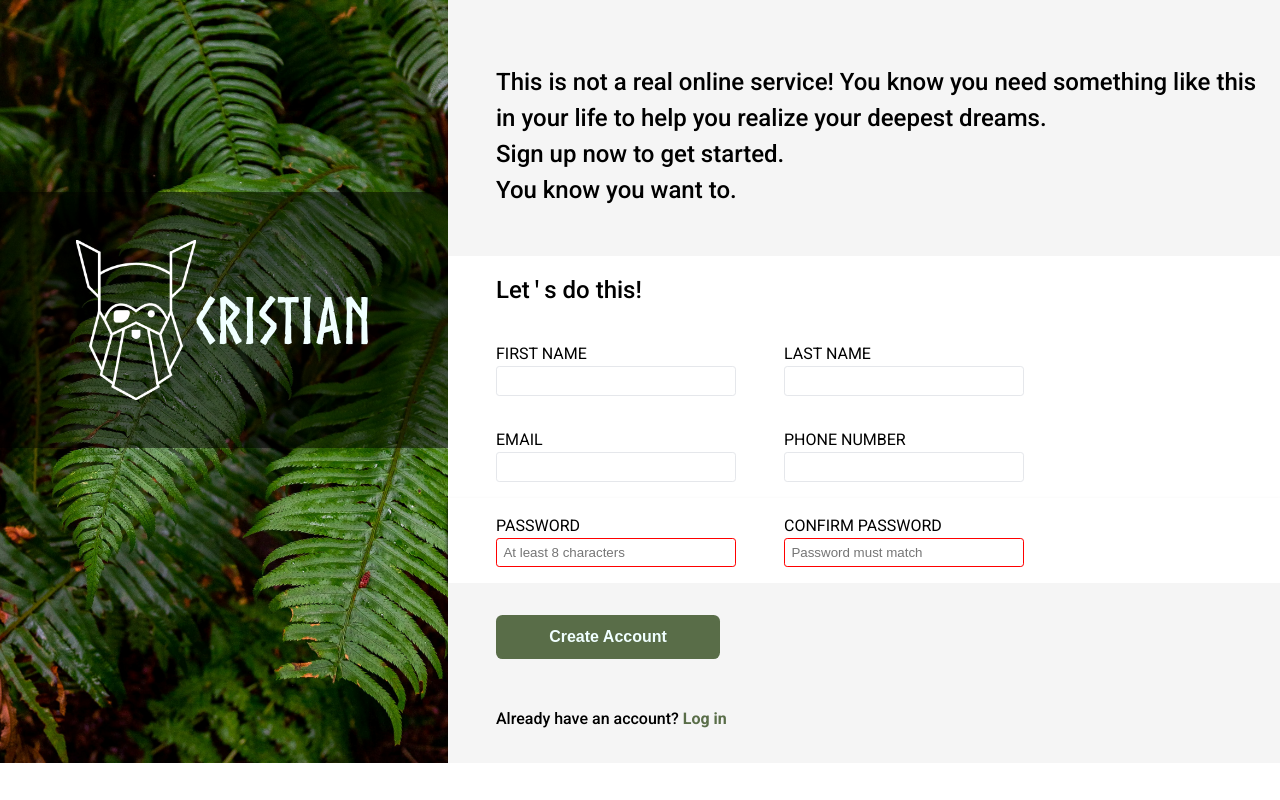
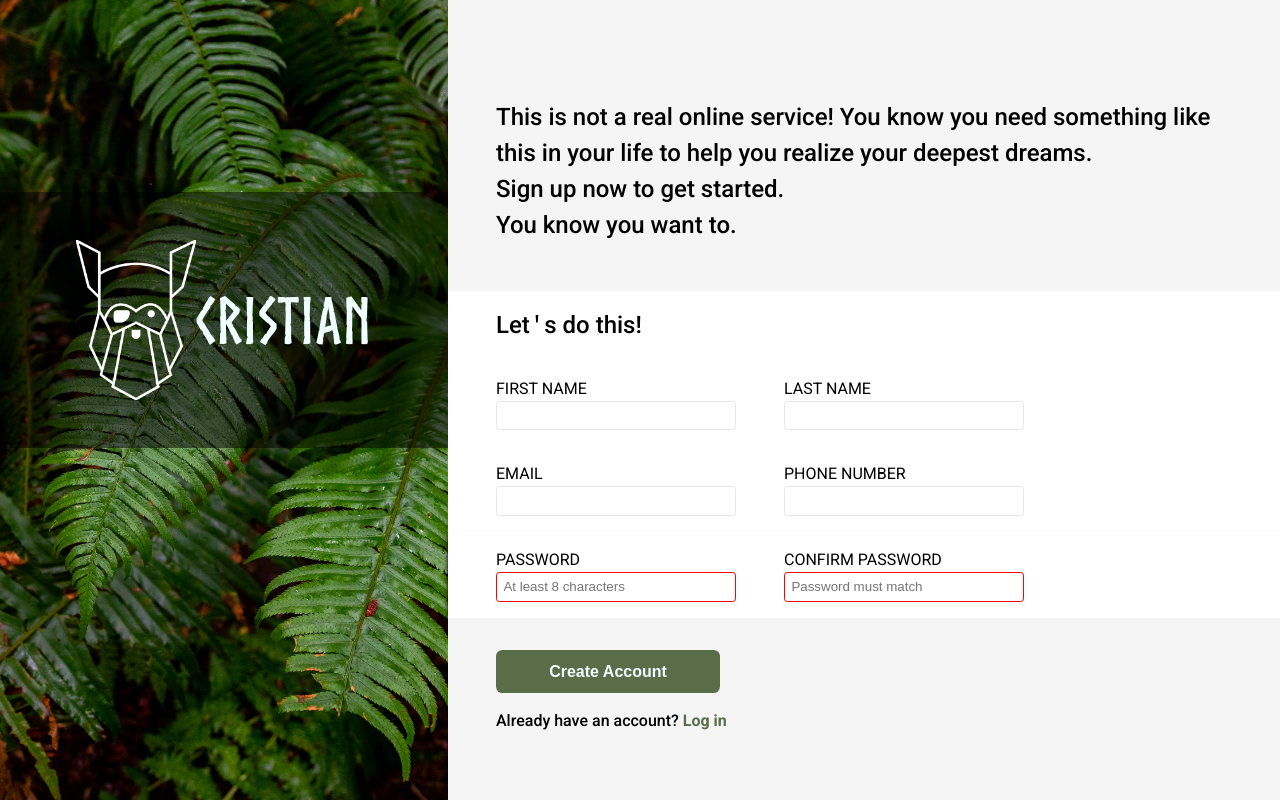
Before and after one commit to TheOdinProjectHomework/sign-up-form, a plain HTML site: page index.html in a window 1280 px wide. Drawn offline with Linux system fonts and the light colour scheme; a web font is replaced by a local one.

Commit message:
[flex] added to right section of page

```diff
--- a/styles.css
+++ b/styles.css
@@ -2,6 +2,11 @@
     margin: 0;
     padding: 0;
     box-sizing: border-box;
+}
+
+html, body {
+    height: 100%;
+    overflow-x: hidden;
 }
 
 body {
@@ -9,6 +14,7 @@ body {
     font-family: "Roboto", sans-serif;
     font-weight: 400;
     font-style: normal;
+    height: 100%;
 }
 
 @font-face {
@@ -18,12 +24,12 @@ body {
 
 p {
     overflow-wrap: break-word;
-    text-wrap: pretty;
+    /* text-wrap: pretty; */
 }
 
 main {
     display: flex;
-    /* height: 100vh; */
+    height: 100vh;
 }
 /* left/picture section  */
 .picture-section {
@@ -55,10 +61,13 @@ main {
 .form-section {
     background-color: whitesmoke;
     width: 65%;
+    display: flex;
+    flex-direction: column;
+    justify-content: center;
 }
 
 .heading-div {
-    padding: 4rem 0 2rem 3rem;
+    padding: 4rem 3rem 2rem 3rem;
     font-weight: 500;
     font-size: 1.5rem;
 }
@@ -126,6 +135,7 @@ input[type="password"]:invalid {
     padding: 2rem 3rem;
     display: flex;
     flex-direction: column;
+    gap: 1rem;
 }
 
 .button-set input[type="submit"] {
```
